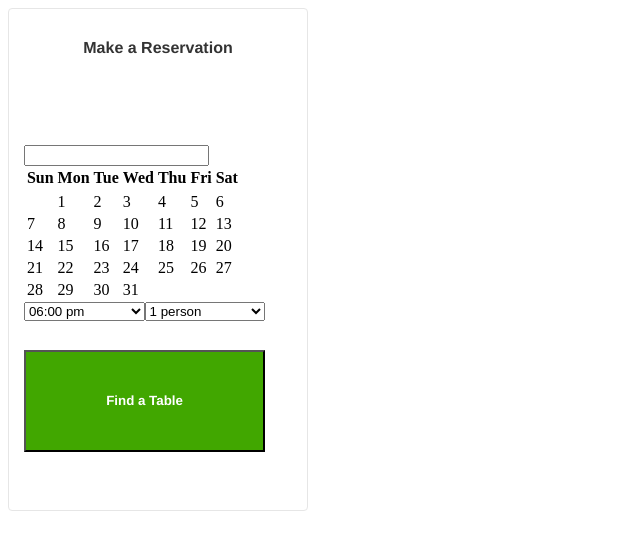
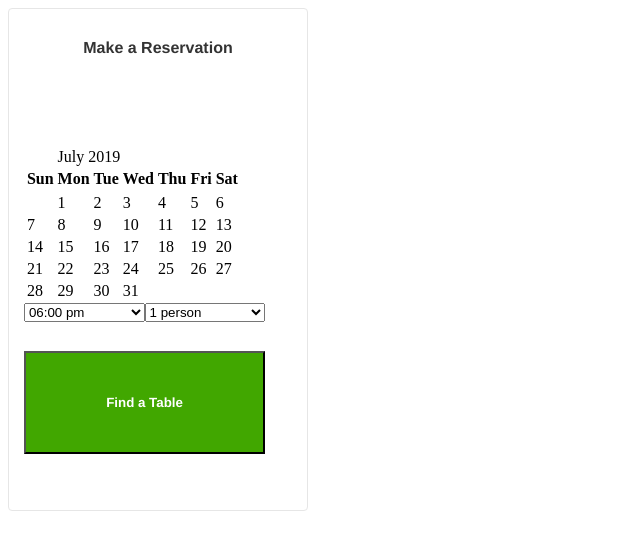
Before and after one commit to scarf-ly/reservations_SDC, a React app: page / in a window 1280 px wide. Shown: the top 550 px of the page, without its empty margins (0-640 px from the left). Built offline with nearby package versions, Linux system fonts and the light colour scheme; the HTML template or start-up script is replaced by a standard one.

Commit message:
create clicking functionality for calendar navigating months

```diff
--- a/client/src/App.jsx
+++ b/client/src/App.jsx
@@ -76,8 +76,6 @@ class App extends React.Component {
     super(props)
   }
 
-
-
   render() {
     return(
       <IslandContainer className='island-container'>
@@ -91,7 +89,6 @@ class App extends React.Component {
                 <CalenderPicker className='calender-picker'>
                   <div>
                     <span></span>
-                    <input></input>
                     <span></span>
                   </div>
                   <Calendar />
--- a/client/src/component/Calendar.jsx
+++ b/client/src/component/Calendar.jsx
@@ -14,27 +14,27 @@ class Calendar extends React.Component {
       chosenDay: moment()
     };
 
-    this.getFirstDayOfMonth = this.getFirstDayOfMonth.bind(this);
-    this.getMonth = this.getMonth.bind(this);
+    this.onPreHandler = this.onPreHandler.bind(this);
+    this.onNextHandler = this.onNextHandler.bind(this);
   }
 
-  getFirstDayOfMonth() {
-    const firstDay = moment(this.state.chosenDay).startOf("month").format("d");
-    return firstDay;
-  };
+  onPreHandler() {
+    this.setState({
+      chosenDay: this.state.chosenDay.subtract(1, 'month')
+    });
+  }
 
-  getMonth() {
-    const month = this.state.chosenDay.format('MMMM');
-    return month
+  onNextHandler() {
+    this.setState({
+      chosenDay: this.state.chosenDay.add(1, 'month')
+    });
   }
 
   render() {
     return (
       <table className="calendar-day">
-        <thead>
-          <CalendarHeader />
-        </thead>
-        <CalendarGrid getFirstDayOfMonth={this.getFirstDayOfMonth} today={this.state.today} chosenDay={this.state.chosenDay}/>
+        <CalendarHeader today={this.state.today} chosenDay={this.state.chosenDay} onPreHandler={this.onPreHandler} onNextHandler={this.onNextHandler}/>
+        <CalendarGrid today={this.state.today} chosenDay={this.state.chosenDay}/>
       </table>
     )
   }
--- a/client/src/component/CalendarGrid.jsx
+++ b/client/src/component/CalendarGrid.jsx
@@ -6,11 +6,17 @@ class CalendarGrid extends React.Component {
     super(props);
   }
 
+  getFirstDayOfMonth() {
+    const {chosenDay} = this.props;
+    const firstDay = moment(chosenDay).startOf("month").format("d");
+    return firstDay;
+  };
+
   render() {
-    const {getFirstDayOfMonth, today, chosenDay} = this.props;
+    const {today, chosenDay} = this.props;
 
     let emptyDaysInMonth = [];
-    for (let i = 0; i < getFirstDayOfMonth(); i++) {
+    for (let i = 0; i < this.getFirstDayOfMonth(); i++) {
       emptyDaysInMonth.push(
         <td key={`emptyDay${i}`} className='calendar-day empty'>{''}</td>
       );
--- a/client/src/component/CalendarHeader.jsx
+++ b/client/src/component/CalendarHeader.jsx
@@ -6,7 +6,15 @@ class CalendarHeader extends React.Component {
     super(props);
   }
 
+  getMonthAndYear() {
+    const month = this.props.chosenDay.format('MMMM');
+    const year = this.props.chosenDay.format('Y')
+    return `${month} ${year}`;
+  }
+
+
   render() {
+    const {onPreHandler, onNextHandler} = this.props;
     const weekdayshort = moment.weekdaysShort();
     const weekdayShortName = weekdayshort.map((day) => {
       return <th key={day} className="week-day">{day}</th>
@@ -14,7 +22,14 @@ class CalendarHeader extends React.Component {
 
 
     return (
-      <tr>{weekdayShortName}</tr>
+      <thead>
+        <tr>
+          <td colSpan='1' onClick={onPreHandler}></td>
+          <td colSpan='5'>{this.getMonthAndYear()}</td>
+          <td colSpan='1' onClick={onNextHandler}></td>
+        </tr>
+        <tr>{weekdayShortName}</tr>
+      </thead>
     )
   }
 }
```
Also changed, not shown: 1 other file (tests, documents, lock files or other folders).
